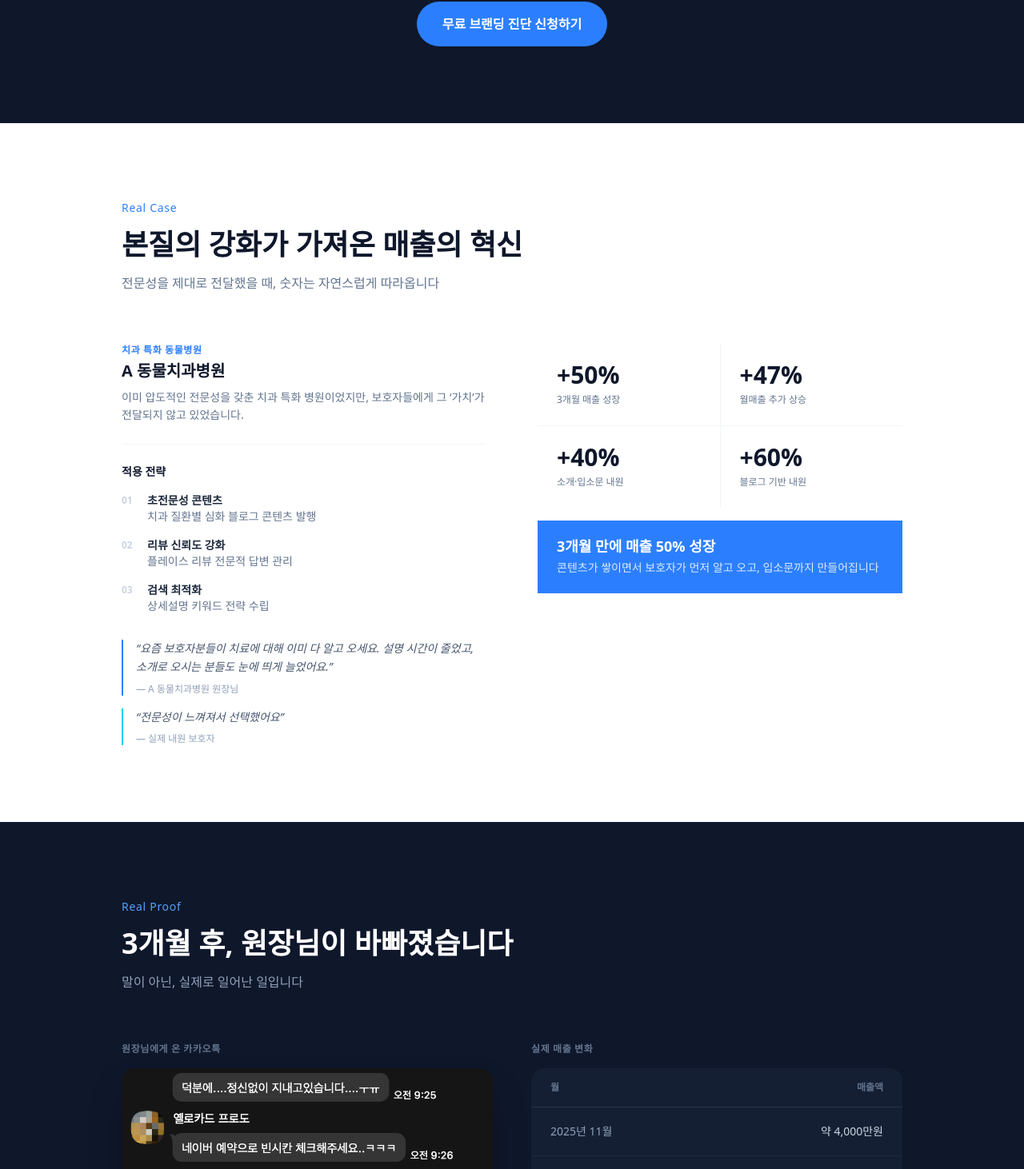
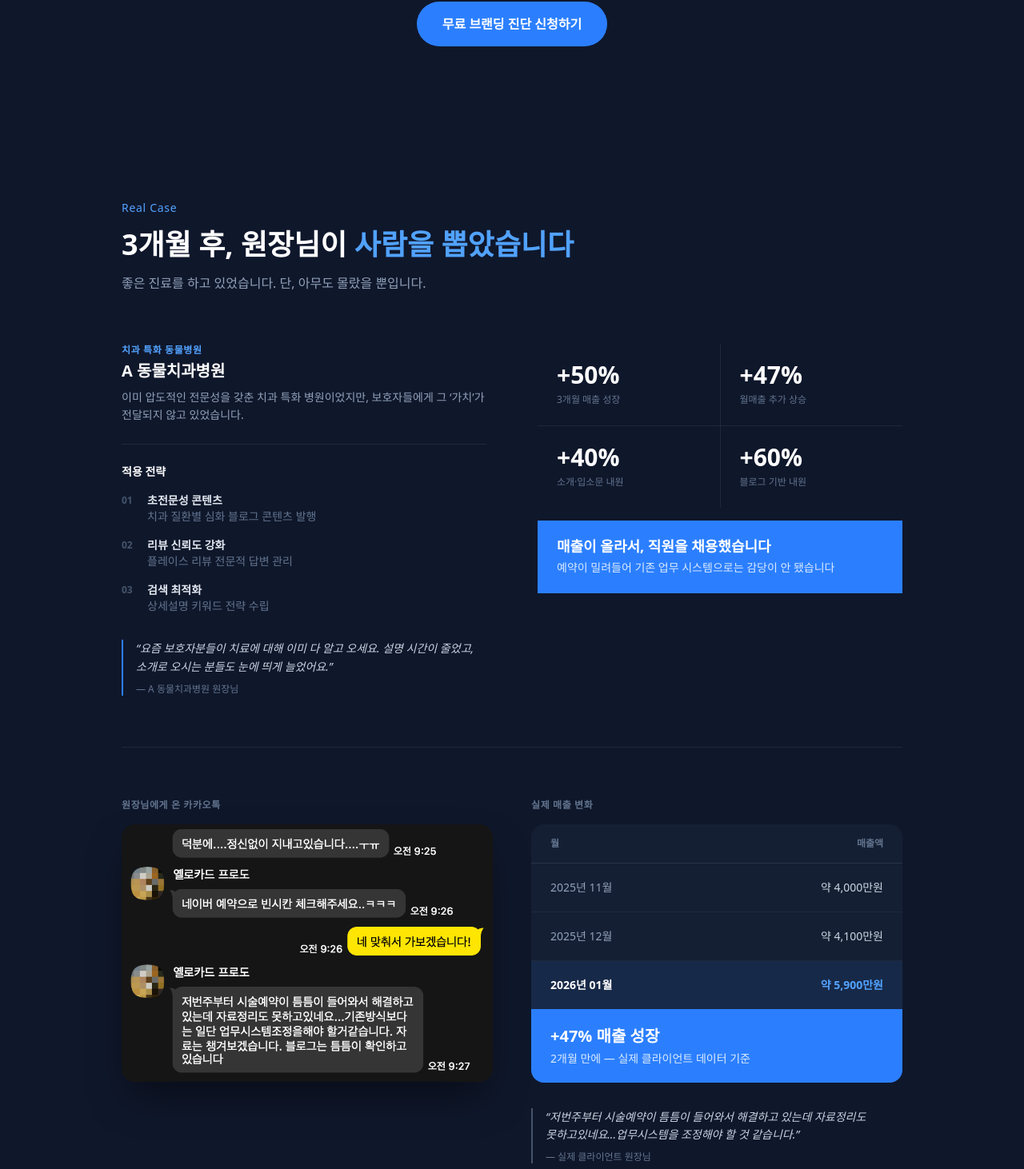
Before and after one commit to bamsth/saerounmarketing.com, a Next.js app: page / in a window 1280 px wide. Shown: the part 4384-5846 px from the top of the page at 80% size. Built offline with nearby package versions, Linux system fonts and the light colour scheme.

Commit message:
♻️ refactor: Results + SocialProof 섹션 통합 — 완성된 케이스 스토리로 재구성

```diff
--- a/src/app/page.tsx
+++ b/src/app/page.tsx
@@ -5,7 +5,6 @@ import Problem from "@/components/Problem";
 import Solution from "@/components/Solution";
 import Services from "@/components/Services";
 import Results from "@/components/Results";
-import SocialProof from "@/components/SocialProof";
 import FAQ from "@/components/FAQ";
 import Contact from "@/components/Contact";
 import Footer from "@/components/Footer";
@@ -21,7 +20,6 @@ export default function Home() {
       <Solution />
       <Services />
       <Results />
-      <SocialProof />
       <FAQ />
       <Contact />
       <Footer />
--- a/src/components/Results.tsx
+++ b/src/components/Results.tsx
@@ -1,14 +1,15 @@
 "use client";
 
 import { useEffect, useRef, useState } from "react";
+import Image from "next/image";
 import { FadeIn, Stagger, StaggerItem } from "@/components/FadeIn";
 import { motion, useInView } from "framer-motion";
 
 const achievements = [
-  { value: "+50%", label: "3개월 매출 성장", num: 50, prefix: "+", suffix: "%" },
-  { value: "+47%", label: "월매출 추가 상승", num: 47, prefix: "+", suffix: "%" },
-  { value: "+40%", label: "소개·입소문 내원", num: 40, prefix: "+", suffix: "%" },
-  { value: "+60%", label: "블로그 기반 내원", num: 60, prefix: "+", suffix: "%" },
+  { num: 50, prefix: "+", suffix: "%", label: "3개월 매출 성장" },
+  { num: 47, prefix: "+", suffix: "%", label: "월매출 추가 상승" },
+  { num: 40, prefix: "+", suffix: "%", label: "소개·입소문 내원" },
+  { num: 60, prefix: "+", suffix: "%", label: "블로그 기반 내원" },
 ];
 
 function CountUp({ num, prefix, suffix }: { num: number; prefix: string; suffix: string }) {
@@ -24,18 +25,14 @@ function CountUp({ num, prefix, suffix }: { num: number; prefix: string; suffix:
     const increment = num / (duration / step);
     const timer = setInterval(() => {
       start += increment;
-      if (start >= num) {
-        setCount(num);
-        clearInterval(timer);
-      } else {
-        setCount(Math.floor(start));
-      }
+      if (start >= num) { setCount(num); clearInterval(timer); }
+      else { setCount(Math.floor(start)); }
     }, step);
     return () => clearInterval(timer);
   }, [inView, num]);
 
   return (
-    <p ref={ref} className="text-3xl font-black text-slate-900 leading-none mb-2">
+    <p ref={ref} className="text-3xl font-black text-white leading-none mb-2">
       {prefix}{count}{suffix}
     </p>
   );
@@ -43,78 +40,72 @@ function CountUp({ num, prefix, suffix }: { num: number; prefix: string; suffix:
 
 export default function Results() {
   return (
-    <section id="results" className="py-24 bg-white">
+    <section id="results" className="py-24 bg-slate-900">
       <div className="max-w-5xl mx-auto px-6">
 
+        {/* 헤더 */}
         <FadeIn className="mb-16">
-          <p className="text-blue-500 text-sm font-medium tracking-wider mb-4">
-            Real Case
-          </p>
-          <h2 className="text-3xl md:text-4xl font-black text-slate-900">
-            본질의 강화가 가져온 매출의 혁신
+          <p className="text-blue-400 text-sm font-medium tracking-wider mb-4">Real Case</p>
+          <h2 className="text-3xl md:text-4xl font-black text-white">
+            3개월 후, 원장님이
+            <span className="text-blue-400"> 사람을 뽑았습니다</span>
           </h2>
-          <p className="text-slate-500 mt-4">
-            전문성을 제대로 전달했을 때, 숫자는 자연스럽게 따라옵니다
+          <p className="text-slate-400 mt-4 max-w-xl">
+            좋은 진료를 하고 있었습니다. 단, 아무도 몰랐을 뿐입니다.
           </p>
         </FadeIn>
 
-        <div className="grid md:grid-cols-2 gap-16 items-start">
+        {/* 1단: 케이스 + 전략 | 성과 수치 */}
+        <div className="grid md:grid-cols-2 gap-16 items-start mb-16">
 
-          {/* 왼쪽: 케이스 상세 */}
+          {/* 왼쪽: 케이스 */}
           <FadeIn direction="left">
             <div className="mb-6">
-              <p className="text-xs font-semibold text-blue-500 tracking-wider uppercase mb-1">
+              <p className="text-xs font-semibold text-blue-400 tracking-wider uppercase mb-1">
                 치과 특화 동물병원
               </p>
-              <p className="font-black text-slate-900 text-xl">A 동물치과병원</p>
-              <p className="text-slate-500 text-sm mt-2 leading-relaxed">
-                이미 압도적인 전문성을 갖춘 치과 특화 병원이었지만, 보호자들에게
-                그 &lsquo;가치&rsquo;가 전달되지 않고 있었습니다.
+              <p className="font-black text-white text-xl">A 동물치과병원</p>
+              <p className="text-slate-400 text-sm mt-2 leading-relaxed">
+                이미 압도적인 전문성을 갖춘 치과 특화 병원이었지만,
+                보호자들에게 그 &lsquo;가치&rsquo;가 전달되지 않고 있었습니다.
               </p>
             </div>
 
-            <div className="w-full h-px bg-slate-100 mb-6" />
+            <div className="w-full h-px bg-slate-800 mb-6" />
 
-            <p className="font-bold text-slate-900 text-sm mb-4">적용 전략</p>
-            <Stagger className="space-y-4">
+            <p className="font-bold text-white text-sm mb-4">적용 전략</p>
+            <Stagger className="space-y-4 mb-8">
               {[
                 { title: "초전문성 콘텐츠", desc: "치과 질환별 심화 블로그 콘텐츠 발행" },
                 { title: "리뷰 신뢰도 강화", desc: "플레이스 리뷰 전문적 답변 관리" },
                 { title: "검색 최적화", desc: "상세설명 키워드 전략 수립" },
               ].map((s, i) => (
                 <StaggerItem key={i} className="flex gap-4 items-start">
-                  <span className="text-slate-300 text-xs font-bold mt-0.5 w-4 flex-shrink-0">
+                  <span className="text-slate-600 text-xs font-bold mt-0.5 w-4 flex-shrink-0">
                     {String(i + 1).padStart(2, "0")}
                   </span>
                   <div>
-                    <p className="font-semibold text-slate-800 text-sm">{s.title}</p>
+                    <p className="font-semibold text-slate-200 text-sm">{s.title}</p>
                     <p className="text-slate-500 text-sm">{s.desc}</p>
                   </div>
                 </StaggerItem>
               ))}
             </Stagger>
 
-            <div className="mt-8 pl-4 border-l-2 border-blue-500">
-              <p className="text-slate-600 text-sm italic leading-relaxed">
+            <div className="pl-4 border-l-2 border-blue-500">
+              <p className="text-slate-300 text-sm italic leading-relaxed">
                 &ldquo;요즘 보호자분들이 치료에 대해 이미 다 알고 오세요.
                 설명 시간이 줄었고, 소개로 오시는 분들도 눈에 띄게 늘었어요.&rdquo;
               </p>
-              <p className="text-slate-400 text-xs mt-2">— A 동물치과병원 원장님</p>
-            </div>
-
-            <div className="mt-4 pl-4 border-l-2 border-cyan-400">
-              <p className="text-slate-600 text-sm italic leading-relaxed">
-                &ldquo;전문성이 느껴져서 선택했어요&rdquo;
-              </p>
-              <p className="text-slate-400 text-xs mt-2">— 실제 내원 보호자</p>
+              <p className="text-slate-500 text-xs mt-2">— A 동물치과병원 원장님</p>
             </div>
           </FadeIn>
 
-          {/* 오른쪽: 성과 수치 카운팅 */}
+          {/* 오른쪽: 수치 */}
           <FadeIn direction="right" delay={0.15}>
-            <div className="grid grid-cols-2 gap-px bg-slate-100">
+            <div className="grid grid-cols-2 gap-px bg-slate-800">
               {achievements.map((a) => (
-                <div key={a.label} className="bg-white p-6 flex flex-col justify-between">
+                <div key={a.label} className="bg-slate-900 p-6 flex flex-col justify-between">
                   <CountUp num={a.num} prefix={a.prefix} suffix={a.suffix} />
                   <p className="text-slate-500 text-xs">{a.label}</p>
                 </div>
@@ -126,18 +117,81 @@ export default function Results() {
               whileInView={{ opacity: 1, y: 0 }}
               viewport={{ once: true }}
               transition={{ duration: 0.5, delay: 0.3 }}
-              className="mt-4 bg-blue-500 px-6 py-5 text-white"
+              className="mt-4 bg-blue-500 px-6 py-5"
             >
-              <p className="font-black text-lg leading-snug">
-                3개월 만에 매출 50% 성장
+              <p className="font-black text-white text-lg leading-snug">
+                매출이 올라서, 직원을 채용했습니다
               </p>
               <p className="text-blue-100 text-sm mt-1 leading-relaxed">
-                콘텐츠가 쌓이면서 보호자가 먼저 알고 오고, 입소문까지 만들어집니다
+                예약이 밀려들어 기존 업무 시스템으로는 감당이 안 됐습니다
               </p>
             </motion.div>
           </FadeIn>
 
         </div>
+
+        {/* 구분선 */}
+        <div className="w-full h-px bg-slate-800 mb-16" />
+
+        {/* 2단: 카카오톡 증거 | 매출 테이블 */}
+        <div className="grid md:grid-cols-2 gap-12 items-start">
+
+          {/* 카카오톡 스크린샷 */}
+          <FadeIn direction="left">
+            <p className="text-slate-500 text-xs font-semibold tracking-wider uppercase mb-4">
+              원장님에게 온 카카오톡
+            </p>
+            <div className="rounded-2xl overflow-hidden shadow-2xl shadow-black/50">
+              <Image
+                src="/kakao-proof.png"
+                alt="실제 클라이언트 원장님 카카오톡 대화"
+                width={600}
+                height={800}
+                className="w-full"
+              />
+            </div>
+          </FadeIn>
+
+          {/* 매출 테이블 */}
+          <FadeIn direction="right" delay={0.15}>
+            <p className="text-slate-500 text-xs font-semibold tracking-wider uppercase mb-4">
+              실제 매출 변화
+            </p>
+
+            <div className="rounded-2xl overflow-hidden bg-slate-800/50">
+              <div className="grid grid-cols-2 px-6 py-4 border-b border-slate-700/60">
+                <span className="text-slate-500 text-xs font-semibold">월</span>
+                <span className="text-slate-500 text-xs font-semibold text-right">매출액</span>
+              </div>
+              <div className="grid grid-cols-2 px-6 py-5 border-b border-slate-800">
+                <span className="text-slate-400 text-sm">2025년 11월</span>
+                <span className="text-slate-300 text-sm text-right tabular-nums">약 4,000만원</span>
+              </div>
+              <div className="grid grid-cols-2 px-6 py-5 border-b border-slate-800">
+                <span className="text-slate-400 text-sm">2025년 12월</span>
+                <span className="text-slate-300 text-sm text-right tabular-nums">약 4,100만원</span>
+              </div>
+              <div className="grid grid-cols-2 px-6 py-5 bg-blue-500/10">
+                <span className="text-white text-sm font-semibold">2026년 01월</span>
+                <span className="text-blue-400 text-sm font-bold text-right tabular-nums">약 5,900만원</span>
+              </div>
+              <div className="px-6 py-5 bg-blue-500">
+                <p className="text-white font-black text-xl">+47% 매출 성장</p>
+                <p className="text-blue-100 text-sm mt-1">2개월 만에 — 실제 클라이언트 데이터 기준</p>
+              </div>
+            </div>
+
+            <div className="mt-8 pl-4 border-l-2 border-slate-600">
+              <p className="text-slate-300 text-sm italic leading-relaxed">
+                &ldquo;저번주부터 시술예약이 틈틈이 들어와서 해결하고 있는데
+                자료정리도 못하고있네요...업무시스템을 조정해야 할 것 같습니다.&rdquo;
+              </p>
+              <p className="text-slate-500 text-xs mt-2">— 실제 클라이언트 원장님</p>
+            </div>
+          </FadeIn>
+
+        </div>
+
       </div>
     </section>
   );
```
